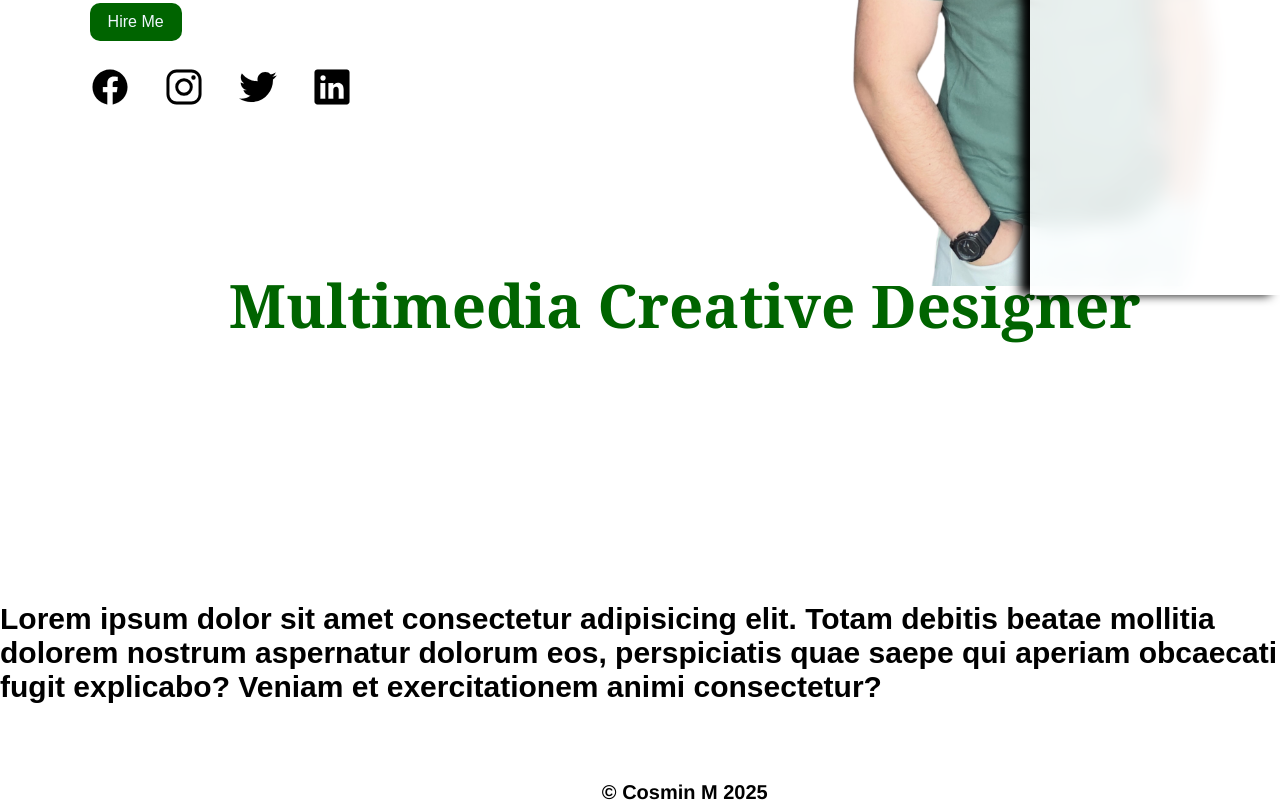
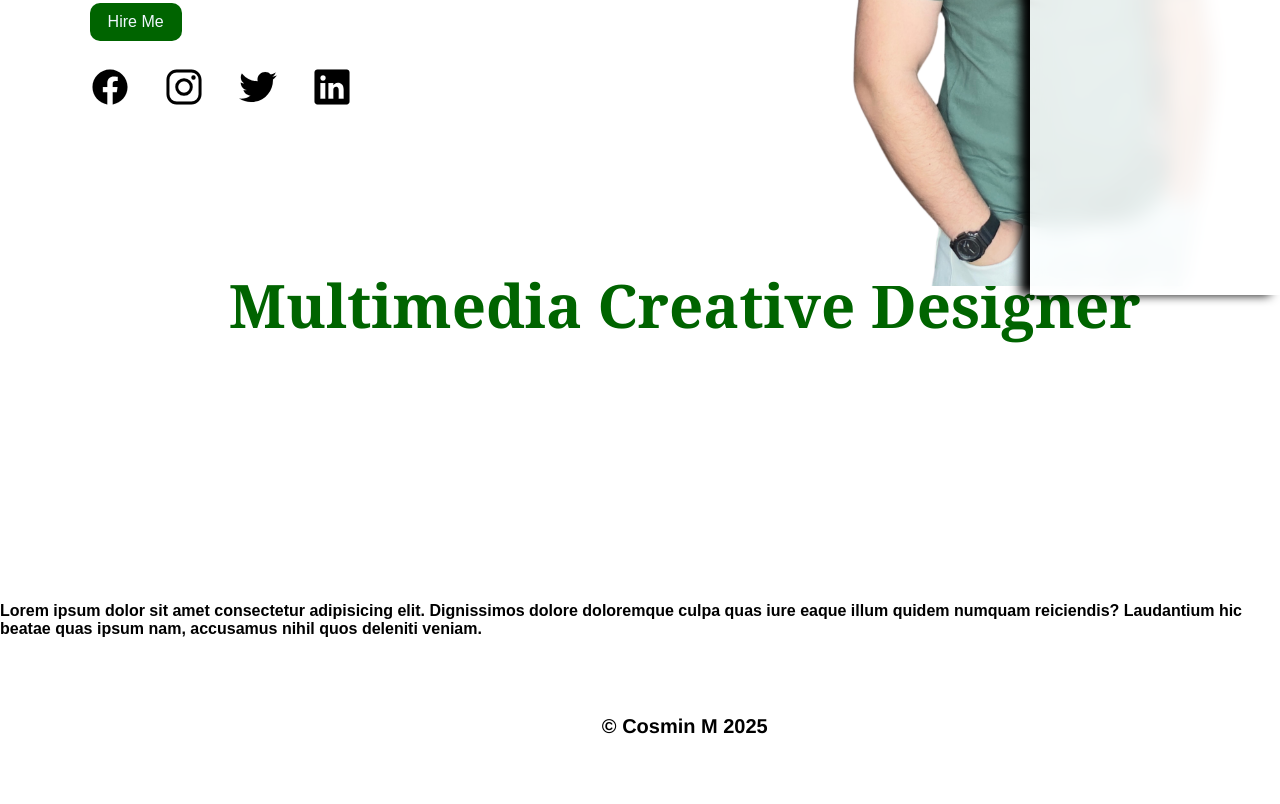
Before and after one commit to CosminManescu/as1-web, a plain HTML site: page index.html in a window 1280 px wide. Shown: the part 514-1318 px from the top of the page. After the commit the page ends 1252 px from the top, so only its background shows below. Drawn offline with nearby package versions, Linux system fonts and the light colour scheme.

Commit message:
4th commit

```diff
--- a/index.html
+++ b/index.html
@@ -53,7 +53,8 @@
 
         <div class="main1">
             <h1>Multimedia Creative Designer</h1>
-            <h5>Lorem ipsum dolor sit amet consectetur adipisicing elit. Totam debitis beatae mollitia dolorem nostrum aspernatur dolorum eos, perspiciatis quae saepe qui aperiam obcaecati fugit explicabo? Veniam et exercitationem animi consectetur?</h5>
+            <h4>Lorem ipsum dolor sit amet consectetur adipisicing elit. Dignissimos dolore doloremque culpa quas iure eaque illum quidem numquam reiciendis? Laudantium hic beatae quas ipsum nam, accusamus nihil quos deleniti veniam.</h4>
+
         </div>
 
         <div class="footer">
--- a/main.css
+++ b/main.css
@@ -181,10 +181,6 @@ ul li a:hover{
     text-shadow: black;
 }
 
-.main1 h5{
-    font-size: 30px;
-}
-
 .footer p{
     margin-left: 7%;
     margin-top: 6%;
```
